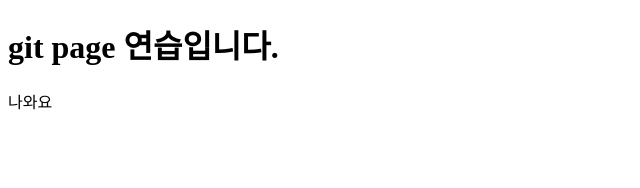
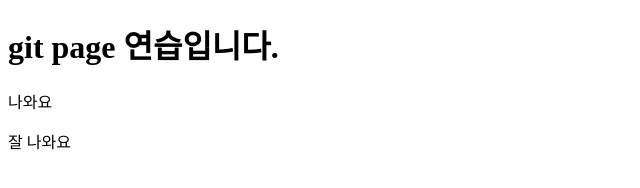
Before and after one commit to ChangWookHa/ChangWookHa.github.io, a plain HTML site: page index.html in a window 1280 px wide. Shown: the full height of the page, 0-640 px from the left. Drawn offline with Linux system fonts and the light colour scheme.

Commit message:
Update index.html

```diff
--- a/index.html
+++ b/index.html
@@ -7,5 +7,6 @@
   <body>
     <h1> git page 연습입니다.</h1>
     <p> 나와요 </p>
+    <p>잘 나와요 </p>
     </body>
   </html>
```
